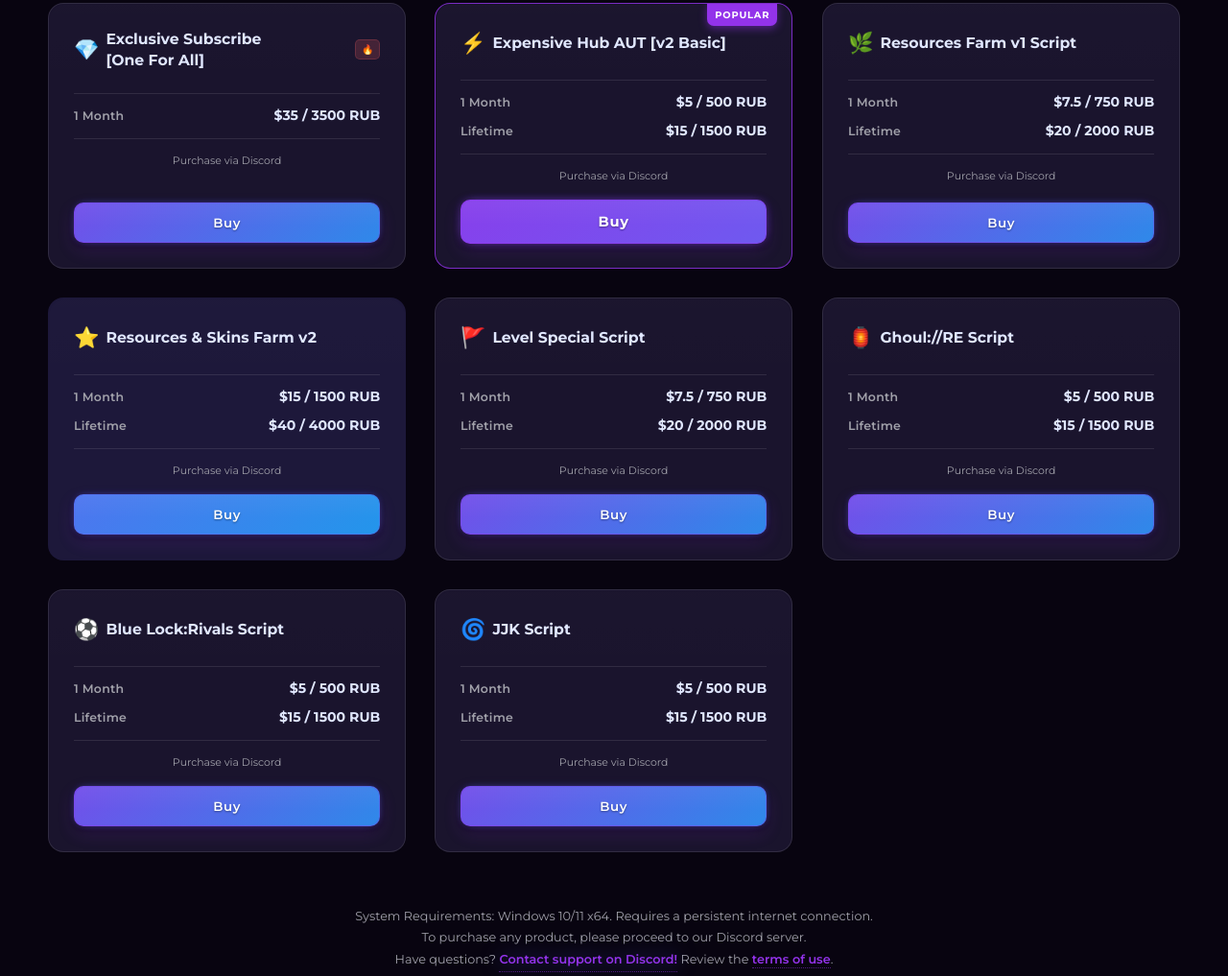
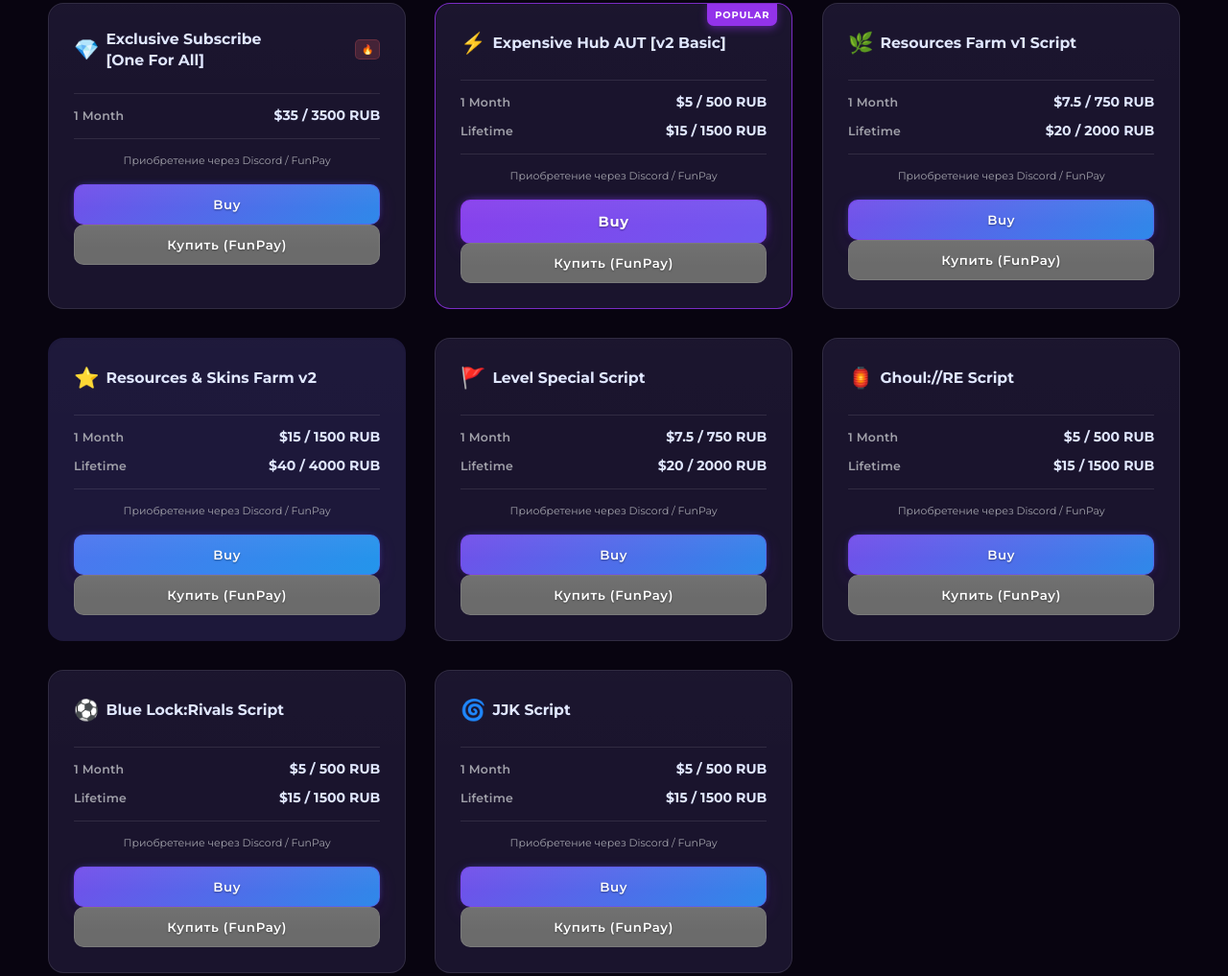
Before and after one commit to skgmain1/skgmain1.github.io, a plain HTML site: page index.html in a window 1280 px wide. Shown: the part 2028-3045 px from the top of the page at 96% size. Drawn offline with Linux system fonts and the light colour scheme; animation ran at ten frames a second.

Commit message:
updated index so now it looks like sussy baka

```diff
--- a/index.html
+++ b/index.html
@@ -17,7 +17,6 @@
         <div class="aurora-layer aurora-1"></div>
         <div class="aurora-layer aurora-2"></div>
         <div class="aurora-layer aurora-3"></div>
-        <!-- Star Layers for Falling Effect -->
         <div class="star-layer-container">
             <div class="stars stars-small"></div>
             <div class="stars stars-medium"></div>
@@ -30,7 +29,7 @@
 
     <header class="header">
         <div class="container header-container">
-            <a href="#hero" class="logo">EXPENSIVE.CC</a>
+            <a href="#hero" class="logo" data-translate-key="logo_text">EXPENSIVE.CC</a>
             <nav class="nav">
                 <ul class="nav-list">
                     <li><a href="#hero" class="nav-link active" data-translate-key="nav_home"><span>Главная</span></a></li>
@@ -142,6 +141,7 @@
              <div class="container">
                  <h2 class="section-title animate-on-scroll slide-in-up-complex" data-translate-key="products_title">Наши Продукты</h2>
                  <div class="pricing-grid card-tilt-container">
+
                      <div class="product-card card-with-tilt animate-on-scroll fancy-fade-in delay-1">
                           <div class="card-shine"></div>
                           <div class="product-card-border"></div>
@@ -153,8 +153,11 @@
                                         <span class="price-value">$35 / 3500 RUB</span>
                                     </div>
                                </div>
-                               <p class="payment-methods" data-translate-key="payment_discord">Приобретение через Discord</p>
-                               <button class="btn btn-primary btn-block buy-button" data-translate-key="buy_button" data-product-name-key="product_exclusive_title" data-product-key="product_exclusive_desc">Купить</button>
+                               <p class="payment-methods" data-translate-key="payment_info">Приобретение через Discord / FunPay</p>
+                               <div class="product-buttons">
+                                   <button class="btn btn-primary btn-block buy-button" data-modal-type="discord" data-translate-key="buy_button" data-product-name-key="product_exclusive_title" data-product-key="product_exclusive_desc">Купить (Discord)</button>
+                                   <button class="btn btn-funpay btn-block funpay-button" data-modal-type="funpay" data-translate-key="button_funpay" data-product-name-key="product_exclusive_title" data-funpay-month-url="https://funpay.com/lots/offer?id=41112072" data-funpay-lifetime-url="">Купить (FunPay)</button>
+                               </div>
                           </div>
                       </div>
 
@@ -174,8 +177,11 @@
                                         <span class="price-value">$15 / 1500 RUB</span>
                                     </div>
                                </div>
-                                <p class="payment-methods" data-translate-key="payment_discord">Приобретение через Discord</p>
-                                <button class="btn btn-cta btn-block buy-button" data-translate-key="buy_button" data-product-name-key="product_aut_title" data-product-key="product_aut_desc">Купить</button>
+                                <p class="payment-methods" data-translate-key="payment_info">Приобретение через Discord / FunPay</p>
+                                <div class="product-buttons">
+                                    <button class="btn btn-cta btn-block buy-button" data-modal-type="discord" data-translate-key="buy_button" data-product-name-key="product_aut_title" data-product-key="product_aut_desc">Купить (Discord)</button>
+                                    <button class="btn btn-funpay btn-block funpay-button" data-modal-type="funpay" data-translate-key="button_funpay" data-product-name-key="product_aut_title" data-funpay-month-url="https://funpay.com/lots/offer?id=41114416" data-funpay-lifetime-url="https://funpay.com/lots/offer?id=21798029">Купить (FunPay)</button>
+                                </div>
                             </div>
                      </div>
 
@@ -194,8 +200,11 @@
                                     <span class="price-value">$20 / 2000 RUB</span>
                                 </div>
                            </div>
-                           <p class="payment-methods" data-translate-key="payment_discord">Приобретение через Discord</p>
-                           <button class="btn btn-primary btn-block buy-button" data-translate-key="buy_button" data-product-name-key="product_farmv1_title" data-product-key="product_farmv1_desc">Купить</button>
+                           <p class="payment-methods" data-translate-key="payment_info">Приобретение через Discord / FunPay</p>
+                           <div class="product-buttons">
+                                <button class="btn btn-primary btn-block buy-button" data-modal-type="discord" data-translate-key="buy_button" data-product-name-key="product_farmv1_title" data-product-key="product_farmv1_desc">Купить (Discord)</button>
+                                <button class="btn btn-funpay btn-block funpay-button" data-modal-type="funpay" data-translate-key="button_funpay" data-product-name-key="product_farmv1_title" data-funpay-month-url="https://funpay.com/lots/offer?id=39422423" data-funpay-lifetime-url="https://funpay.com/lots/offer?id=41114089">Купить (FunPay)</button>
+                           </div>
                            </div>
                       </div>
 
@@ -214,8 +223,11 @@
                                     <span class="price-value">$40 / 4000 RUB</span>
                                 </div>
                             </div>
-                           <p class="payment-methods" data-translate-key="payment_discord">Приобретение через Discord</p>
-                           <button class="btn btn-primary btn-block buy-button special-button" data-translate-key="buy_button" data-product-name-key="product_farmv2_title" data-product-key="product_farmv2_desc">Купить</button>
+                           <p class="payment-methods" data-translate-key="payment_info">Приобретение через Discord / FunPay</p>
+                           <div class="product-buttons">
+                                <button class="btn btn-primary btn-block buy-button special-button" data-modal-type="discord" data-translate-key="buy_button" data-product-name-key="product_farmv2_title" data-product-key="product_farmv2_desc">Купить (Discord)</button>
+                                <button class="btn btn-funpay btn-block funpay-button" data-modal-type="funpay" data-translate-key="button_funpay" data-product-name-key="product_farmv2_title" data-funpay-month-url="https://funpay.com/lots/offer?id=34129413" data-funpay-lifetime-url="https://funpay.com/lots/offer?id=41114744">Купить (FunPay)</button>
+                           </div>
                            </div>
                       </div>
 
@@ -234,8 +246,11 @@
                                     <span class="price-value">$20 / 2000 RUB</span>
                                 </div>
                             </div>
-                           <p class="payment-methods" data-translate-key="payment_discord">Приобретение через Discord</p>
-                           <button class="btn btn-primary btn-block buy-button" data-translate-key="buy_button" data-product-name-key="product_level_title" data-product-key="product_level_desc">Купить</button>
+                           <p class="payment-methods" data-translate-key="payment_info">Приобретение через Discord / FunPay</p>
+                           <div class="product-buttons">
+                               <button class="btn btn-primary btn-block buy-button" data-modal-type="discord" data-translate-key="buy_button" data-product-name-key="product_level_title" data-product-key="product_level_desc">Купить (Discord)</button>
+                               <button class="btn btn-funpay btn-block funpay-button" data-modal-type="funpay" data-translate-key="button_funpay" data-product-name-key="product_level_title" data-funpay-month-url="https://funpay.com/lots/offer?id=41114932" data-funpay-lifetime-url="https://funpay.com/lots/offer?id=21883541">Купить (FunPay)</button>
+                           </div>
                            </div>
                       </div>
 
@@ -254,8 +269,11 @@
                                     <span class="price-value">$15 / 1500 RUB</span>
                                 </div>
                             </div>
-                           <p class="payment-methods" data-translate-key="payment_discord">Приобретение через Discord</p>
-                           <button class="btn btn-primary btn-block buy-button" data-translate-key="buy_button" data-product-name-key="product_ghoul_title" data-product-key="product_ghoul_desc">Купить</button>
+                           <p class="payment-methods" data-translate-key="payment_info">Приобретение через Discord / FunPay</p>
+                           <div class="product-buttons">
+                               <button class="btn btn-primary btn-block buy-button" data-modal-type="discord" data-translate-key="buy_button" data-product-name-key="product_ghoul_title" data-product-key="product_ghoul_desc">Купить (Discord)</button>
+                               <button class="btn btn-funpay btn-block funpay-button" data-modal-type="funpay" data-translate-key="button_funpay" data-product-name-key="product_ghoul_title" data-funpay-month-url="https://funpay.com/lots/offer?id=41152935" data-funpay-lifetime-url="https://funpay.com/lots/offer?id=40401359">Купить (FunPay)</button>
+                            </div>
                           </div>
                       </div>
 
@@ -274,8 +292,11 @@
                                     <span class="price-value">$15 / 1500 RUB</span>
                                 </div>
                            </div>
-                           <p class="payment-methods" data-translate-key="payment_discord">Приобретение через Discord</p>
-                           <button class="btn btn-primary btn-block buy-button" data-translate-key="buy_button" data-product-name-key="product_bluelock_title" data-product-key="product_bluelock_desc">Купить</button>
+                           <p class="payment-methods" data-translate-key="payment_info">Приобретение через Discord / FunPay</p>
+                            <div class="product-buttons">
+                               <button class="btn btn-primary btn-block buy-button" data-modal-type="discord" data-translate-key="buy_button" data-product-name-key="product_bluelock_title" data-product-key="product_bluelock_desc">Купить (Discord)</button>
+                               <button class="btn btn-funpay btn-block funpay-button" data-modal-type="funpay" data-translate-key="button_funpay" data-product-name-key="product_bluelock_title" data-funpay-month-url="https://funpay.com/lots/offer?id=41153031" data-funpay-lifetime-url="https://funpay.com/lots/offer?id=40715699">Купить (FunPay)</button>
+                           </div>
                            </div>
                       </div>
 
@@ -294,14 +315,19 @@
                                     <span class="price-value">$15 / 1500 RUB</span>
                                 </div>
                            </div>
-                           <p class="payment-methods" data-translate-key="payment_discord">Приобретение через Discord</p>
-                           <button class="btn btn-primary btn-block buy-button" data-translate-key="buy_button" data-product-name-key="product_jjk_title" data-product-key="product_jjk_desc">Купить</button>
+                           <p class="payment-methods" data-translate-key="payment_info">Приобретение через Discord / FunPay</p>
+                            <div class="product-buttons">
+                               <button class="btn btn-primary btn-block buy-button" data-modal-type="discord" data-translate-key="buy_button" data-product-name-key="product_jjk_title" data-product-key="product_jjk_desc">Купить (Discord)</button>
+                               <button class="btn btn-funpay btn-block funpay-button" data-modal-type="funpay" data-translate-key="button_funpay" data-product-name-key="product_jjk_title" data-funpay-month-url="https://funpay.com/lots/offer?id=36817563" data-funpay-lifetime-url="https://funpay.com/lots/offer?id=36817563">Купить (FunPay)</button>
+                           </div>
                            </div>
                       </div>
+
                  </div>
+
                   <p class="purchase-info animate-on-scroll fade-in delay-3">
                      <span data-translate-key="requirements">Системные требования: Windows 10/11 x64. Требуется постоянное подключение к интернету.</span><br>
-                     <span data-translate-key="purchase_info_discord">Для покупки любого продукта, пожалуйста, перейдите в наш Discord сервер.</span><br>
+                     <span data-translate-key="purchase_info_discord">Для покупки любого продукта, пожалуйста, перейдите в наш Discord сервер или воспользуйтесь FunPay.</span><br>
                      <span data-translate-key="questions">Возникли вопросы?</span> <a href="https://discord.gg/expensivehub" target="_blank" rel="noopener noreferrer" class="info-link pulse-glow-discord-link" data-translate-key="contact_support">Свяжитесь с поддержкой в Discord!</a> <span data-translate-key="check_terms">Ознакомьтесь с</span> <a href="#" class="info-link" id="terms-link" data-translate-key="terms_link">условиями использования</a>.
                  </p>
              </div>
@@ -316,21 +342,27 @@
 
     <div class="modal-overlay" id="product-modal-overlay"></div>
     <div class="modal" id="product-modal" role="dialog" aria-modal="true" aria-labelledby="modal-product-title">
-          <button class="modal-close" id="modal-close-button" data-translate-key="modal_close_aria" aria-label="Закрыть окно">×</button>
+          <button class="modal-close" id="modal-close-button" aria-label="Закрыть окно">×</button> <!-- Removed data-translate-key -->
           <div class="modal-border-glow"></div>
           <div class="modal-content">
              <h3 class="modal-title" id="modal-product-title"></h3>
-              <div class="modal-body" id="modal-product-body">
+              <div class="modal-body">
                    <p id="modal-product-description"></p>
-             </div>
+              </div>
               <div class="modal-footer" id="modal-product-footer">
-                   <a href="https://discord.gg/expensivehub" target="_blank" rel="noopener noreferrer" id="discord-button" class="btn btn-discord pulse-glow-discord">
-                       <svg class="discord-logo-svg" aria-hidden="true" role="img" width="24" height="24" viewBox="0 0 24 24"><path fill="currentColor" d="M20.299 4.058A9.892 9.892 0 0014.05.718a.423.423 0 00-.389.117.442.442 0 00-.122.399v.01a13.75 13.75 0 00-3.078 0v-.01a.442.442 0 00-.122-.399.424.424 0 00-.389-.117 9.885 9.885 0 00-6.249 3.34.445.445 0 00-.01.638l.644.74a.45.45 0 00.378.14l.005-.001c.95-.25 1.818-.667 2.577-1.114a.424.424 0 01.486-.02 12.83 12.83 0 009.338 0 .425.425 0 01.487.02c.758.447 1.625.864 2.576 1.114l.006.001a.45.45 0 00.377-.14l.645-.74a.445.445 0 00-.01-.638zM17.738 11.055c-1.05 0-1.9.879-1.9 1.958s.85 1.958 1.9 1.958 1.9-.879 1.9-1.958-.849-1.958-1.9-1.958zm-11.476 0c-1.05 0-1.9.879-1.9 1.958s.85 1.958 1.9 1.958 1.9-.879 1.9-1.958-.849-1.958-1.9-1.958z"></path><path fill="currentColor" d="M19.078 14.737a13.438 13.438 0 01-2.575.77v-.008a5.75 5.75 0 001.634-2.367 1.002 1.002 0 00-.699-1.449 9.41 9.41 0 00-11.076 0 1 1 0 00-.7 1.449 5.75 5.75 0 001.634 2.367v.007a13.443 13.443 0 01-2.576-.77.45.45 0 00-.496.138l-.644.74a.452.452 0 00.067.668 13.725 13.725 0 003.55 2.408 10.016 10.016 0 001.94.765v.002a.45.45 0 00.438.459l.11.005a6.07 6.07 0 005.018 0l.11-.005a.45.45 0 00.439-.459v-.002a10.023 10.023 0 001.94-.765 13.73 13.73 0 003.55-2.408.452.452 0 00.068-.668l-.644-.74a.45.45 0 00-.496-.138z"></path></svg>
-                      <span data-translate-key="modal_discord_button">Присоединиться к Discord</span>
-                  </a>
-             </div>
+                   <!-- Footer content (buttons) generated dynamically by JavaScript -->
+              </div>
          </div>
      </div>
+
+     <template id="discord-button-template">
+        <a href="https://discord.gg/expensivehub" target="_blank" rel="noopener noreferrer" class="btn btn-discord pulse-glow-discord">
+            <svg class="discord-logo-svg" aria-hidden="true" role="img" width="24" height="24" viewBox="0 0 24 24" fill="currentColor">
+                <path d="M19.74 3.89a11.24 11.24 0 0 0-4.91-1.65 8.43 8.43 0 0 0-1.71.45 10.88 10.88 0 0 0-6.93 0 8.43 8.43 0 0 0-1.71-.45A11.25 11.25 0 0 0 4.26 3.89 11.85 11.85 0 0 0 .71 12.31a11.05 11.05 0 0 0 3.83 6.61 9.81 9.81 0 0 0 2.72 1.37c-.16-.53-.29-1.08-.39-1.66a6.39 6.39 0 0 1-1.23-.7 1 1 0 0 1 .03-1.62 7.12 7.12 0 0 1 .76-.42 1 1 0 0 1 1.24.16 8.93 8.93 0 0 0 9.55 0 1 1 0 0 1 1.23-.16 7.05 7.05 0 0 1 .77.42 1 1 0 0 1 .03 1.62 6.49 6.49 0 0 1-1.24.7c-.09.58-.22 1.13-.38 1.66a9.77 9.77 0 0 0 2.72-1.37A11.05 11.05 0 0 0 23.29 12.31a11.84 11.84 0 0 0-3.55-8.42ZM9 14.9a2 2 0 0 1-2-2.12 2 2 0 0 1 2-2.11 2.06 2.06 0 0 1 2 2.11A2.06 2.06 0 0 1 9 14.9Zm6 0a2 2 0 0 1-2-2.12 2 2 0 0 1 2-2.11 2.06 2.06 0 0 1 2 2.11A2.06 2.06 0 0 1 15 14.9Z"/>
+            </svg>
+            <span data-translate-key="modal_discord_button">Присоединиться к Discord</span>
+        </a>
+    </template>
 
     <script src="script.js"></script>
 </body>
```
